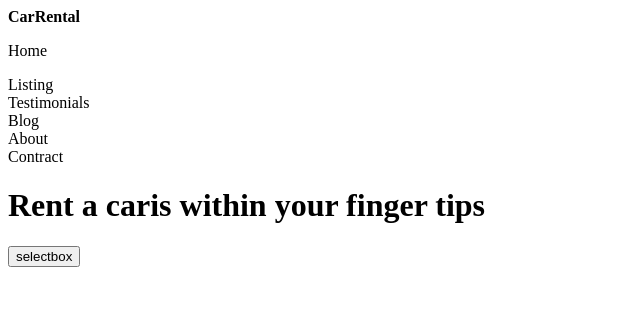
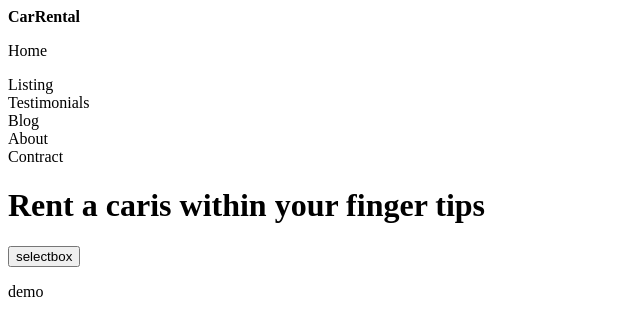
Before and after one commit to udhayakumar8/frontEndProject, a plain HTML site: page index.html in a window 1280 px wide. Shown: the full height of the page, 0-640 px from the left. Drawn offline with Linux system fonts and the light colour scheme.

Commit message:
index.html changed

```diff
--- a/index.html
+++ b/index.html
@@ -20,6 +20,7 @@
         <div class="box"></div>
         <button class="select">selectbox</button>
         <div class="next"></div>
+        <p>demo</p>
     </div>
 </body>
 </html>
```
